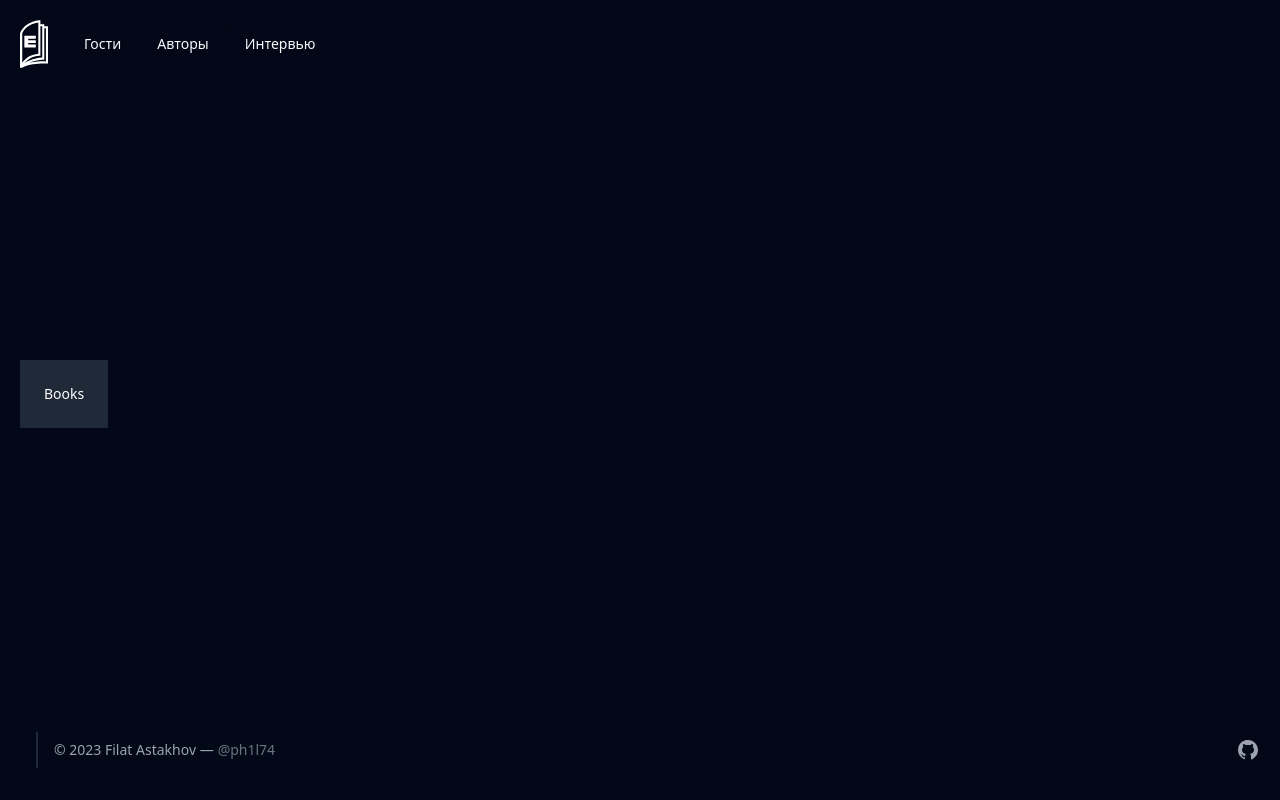
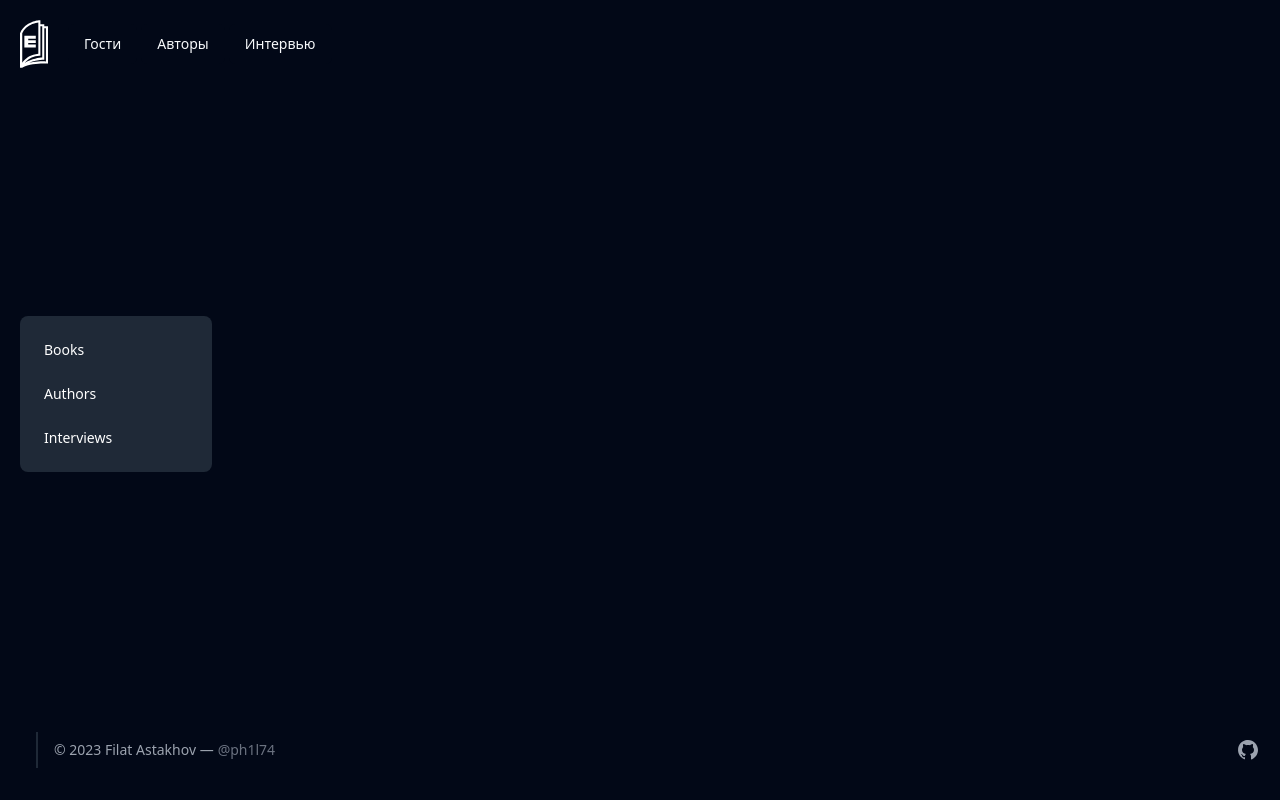
Before and after one commit to ph1l74/not-yet-pozner-library, a React (Vite) app: page /admin in a window 1280 px wide. Built offline with nearby package versions, Linux system fonts and the light colour scheme; no server answers; the database is empty.

Commit message:
Routes fixes

```diff
--- a/src/components/Forms/AddBookForm/index.tsx
+++ b/src/components/Forms/AddBookForm/index.tsx
@@ -11,7 +11,6 @@ import { Label } from "@/components/ui/label";
 import { AuthorPicker } from "@/components/AuthorPicker";
 
 export const AddBookForm = () => {
-    console.log(1);
   return (
     <Card className="w-[350px]">
       <CardHeader>
--- a/src/components/Sidebar/index.tsx
+++ b/src/components/Sidebar/index.tsx
@@ -26,9 +26,11 @@ const NavigationList: React.FC<NavigationListType> = (props) => {
 
 export const Sidebar = () => {
   return (
-    <div className="h-full px-3 py-4 overflow-y-auto bg-gray-50 dark:bg-gray-800">
+    <div className="h-full px-3 py-4 overflow-y-auto bg-gray-50 dark:bg-gray-800 w-48 rounded-lg">
       <NavigationList>
         <NavigationLink to="books">Books</NavigationLink>
+        <NavigationLink to="authors">Authors</NavigationLink>
+        <NavigationLink to="interviews">Interviews</NavigationLink>
       </NavigationList>
     </div>
   );
--- a/src/pages/AdminPage/index.tsx
+++ b/src/pages/AdminPage/index.tsx
@@ -1,10 +1,9 @@
 // import ContentWrapper from "@/components/ContentWrapper";
 import { useTypedDispatch } from "@/store";
 import { getAllEntries as getAllBooks } from "@/store/slices/bookSlice";
-import { Routes, Route } from "react-router-dom";
 import { useEffect } from "react";
-import { AddBookForm } from "@/components/Forms/AddBookForm";
 import { Sidebar } from "@/components/Sidebar";
+import { Outlet } from "react-router-dom";
 
 const AdminPage: React.FC = () => {
   const asyncDispatch = useTypedDispatch();
@@ -14,11 +13,8 @@ const AdminPage: React.FC = () => {
   return (
     <div className="flex flex-row">
       <Sidebar />
-      <div className="p-2">
-        <Routes>
-          <Route path="books" element={<AddBookForm />} />
-          {/* <Route path="authors" element={<DashboardTasks />} /> */}
-        </Routes>
+      <div className="px-8">
+        <Outlet />
       </div>
     </div>
   );
--- a/src/pages/ErrorPage/index.tsx
+++ b/src/pages/ErrorPage/index.tsx
@@ -11,13 +11,16 @@ type DescriptionType = {
 
 export const ErrorPage: React.FC<ErrorPageType> = (props) => {
   const descriptions: DescriptionType = {
-    404: "Такой страницы у нас нет, поэтому советуем вернуться на главную.",
+    404: "Такой страницы у нас нет, поэтому советуем вернуться на главную или перейти на предыдущую страницу.",
   };
 
   const navigate = useNavigate();
 
-  const buttonHandler = () => {
+  const buttonHomeHandler = () => {
     navigate("/");
+  };
+  const buttonBackHandler = () => {
+    navigate(-1);
   };
 
   return (
@@ -28,8 +31,11 @@ export const ErrorPage: React.FC<ErrorPageType> = (props) => {
             Упс, ошибка {props.error}.
           </h1>
           <p className="mb-8 leading-relaxed">{descriptions[props.error]}</p>
-          <div className="flex justify-center">
-            <Button className="justify-between" onClick={buttonHandler}>
+          <div className="flex justify-center gap-4">
+            <Button className="justify-between" onClick={buttonBackHandler}>
+              Назад
+            </Button>
+            <Button className="justify-between" onClick={buttonHomeHandler}>
               На главную
             </Button>
           </div>
--- a/src/routes/MainRouter/index.tsx
+++ b/src/routes/MainRouter/index.tsx
@@ -1,3 +1,4 @@
+import { AddBookForm } from "@/components/Forms/AddBookForm";
 import AdminPage from "@/pages/AdminPage";
 import { ErrorPage } from "@/pages/ErrorPage";
 import { MainPage } from "@/pages/MainPage";
@@ -12,7 +13,12 @@ export const MainRouter = () => {
         <Route path="interviews" />
         <Route path="analytics" />
       </Route>
-      <Route path="admin/" element={<AdminPage />} />
+      <Route path="admin/" element={<AdminPage />}>
+        <Route index />
+        <Route path="books" element={<AddBookForm />} />
+        <Route path="authors" element={<AddBookForm />} />
+        <Route path="interviews" element={<AddBookForm />} />
+      </Route>
     </Routes>
   );
 };
```
Also changed, not shown: src/components/NavigationMenu/index.tsx (deleted).
